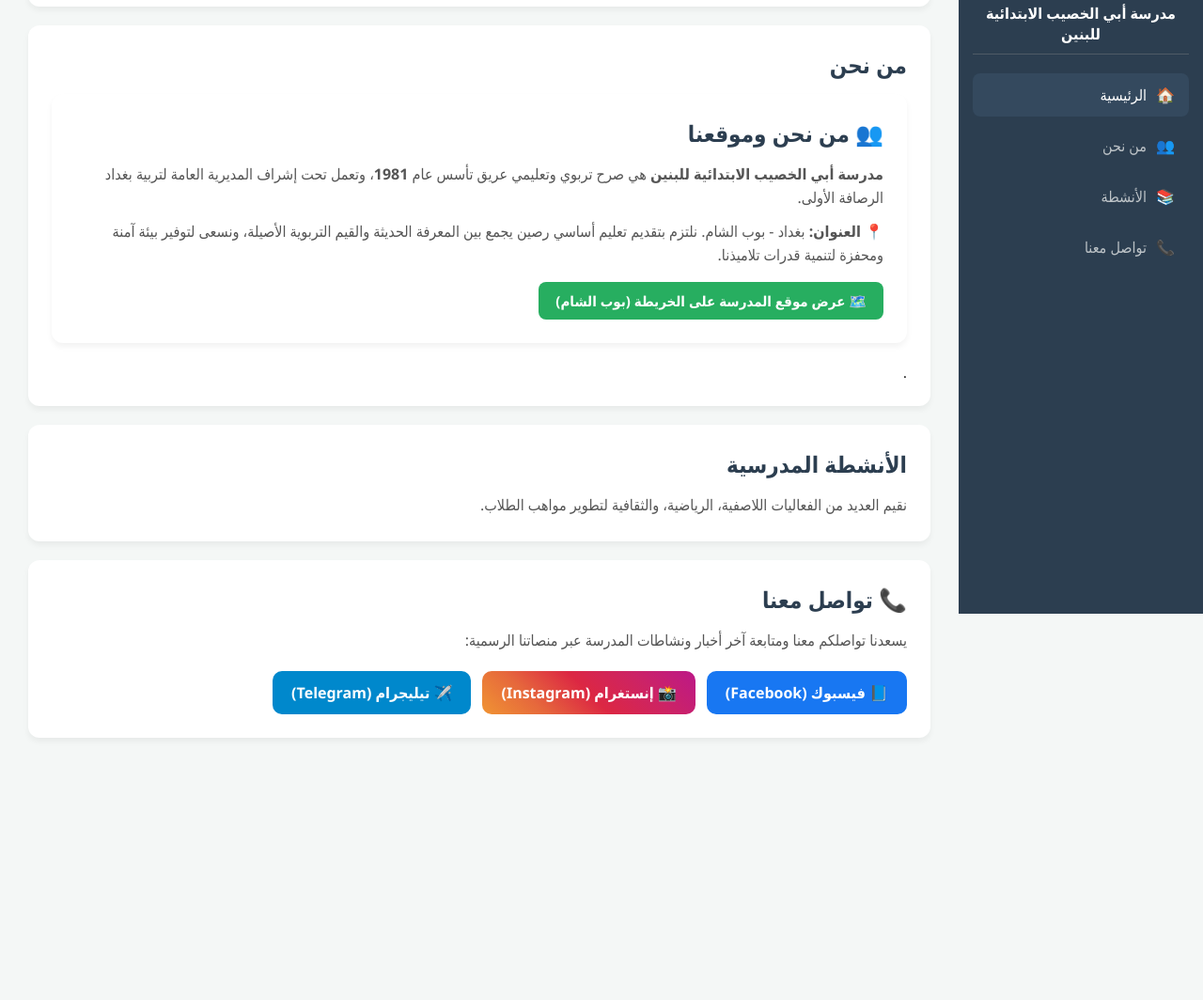
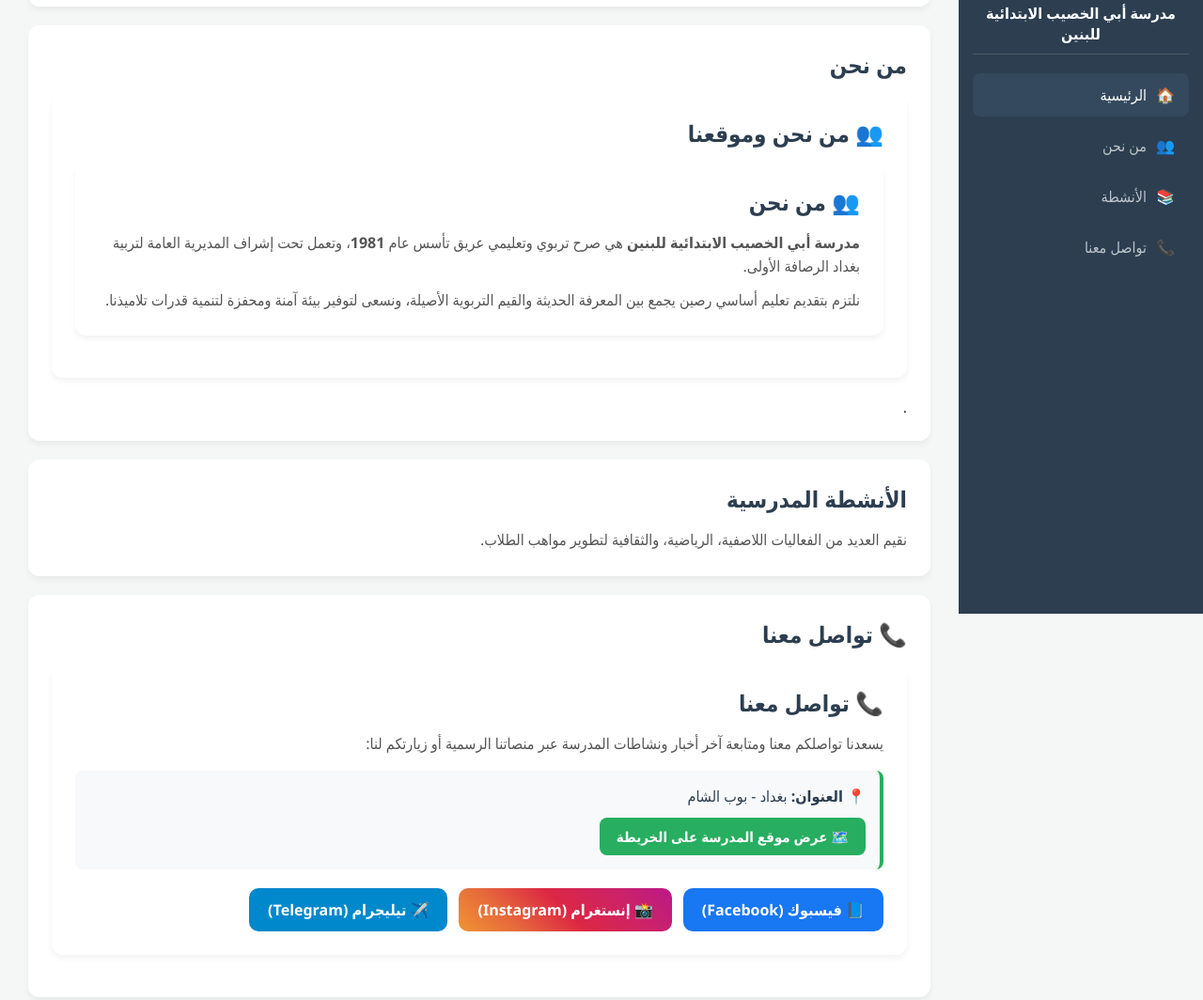
Before and after one commit to basharnasr/ABI.ALKHASIBPS, a plain HTML site: page index.html in a window 1280 px wide. Shown: the part 147-1211 px from the top of the page at 94% size. Before the commit the page ends 982 px from the top, so only its background shows below. Drawn offline with Linux system fonts and the light colour scheme.

Commit message:
Refactor 'About' and 'Contact' sections in index.html
Updated the 'About' and 'Contact' sections to improve clarity and organization.

```diff
--- a/index.html
+++ b/index.html
@@ -197,18 +197,16 @@
 
         <section id="about">
             <h2>من نحن</h2><section id="about">
-    <h2>👥 من نحن وموقعنا</h2>
-    <p>
-        <strong>مدرسة أبي الخصيب الابتدائية للبنين</strong> هي صرح تربوي وتعليمي عريق تأسس عام <strong>1981</strong>، وتعمل تحت إشراف المديرية العامة لتربية بغداد الرصافة الأولى.
-    </p>
-    <p style="margin-top: 10px;">
-        📍 <strong>العنوان:</strong> بغداد - بوب الشام. نلتزم بتقديم تعليم أساسي رصين يجمع بين المعرفة الحديثة والقيم التربوية الأصيلة، ونسعى لتوفير بيئة آمنة ومحفزة لتنمية قدرات تلاميذنا.
-    </p>
+    <h2>👥 من نحن وموقعنا</h2><section id="about">
+            <h2>👥 من نحن</h2>
+            <p>
+                <strong>مدرسة أبي الخصيب الابتدائية للبنين</strong> هي صرح تربوي وتعليمي عريق تأسس عام <strong>1981</strong>، وتعمل تحت إشراف المديرية العامة لتربية بغداد الرصافة الأولى.
+            </p>
+            <p style="margin-top: 10px;">
+                نلتزم بتقديم تعليم أساسي رصين يجمع بين المعرفة الحديثة والقيم التربوية الأصيلة، ونسعى لتوفير بيئة آمنة ومحفزة لتنمية قدرات تلاميذنا.
+            </p>
+        </section>
 
-    <!-- زر خرائط جوجل المرتبط بموقع المدرسة -->
-    <div style="margin-top: 15px;">
-        <a href="https://maps.app.goo.gl/DGC6X4t8vJ82f1bv8?g_st=ic" target="_blank" style="display: inline-flex; align-items: center; gap: 8px; background-color: #27ae60; color: white; padding: 10px 18px; border-radius: 8px; text-decoration: none; font-weight: bold; font-size: 15px;">
-            🗺️ عرض موقع المدرسة على الخريطة (بوب الشام)
         </a>
     </div>
 </section>.
@@ -222,8 +220,21 @@
 
         <section id="contact">
             <h2>📞 تواصل معنا</h2>
-            <p>يسعدنا تواصلكم معنا ومتابعة آخر أخبار ونشاطات المدرسة عبر منصاتنا الرسمية:</p>
+            <section id="contact">
+            <h2>📞 تواصل معنا</h2>
+            <p>يسعدنا تواصلكم معنا ومتابعة آخر أخبار ونشاطات المدرسة عبر منصاتنا الرسمية أو زيارتكم لنا:</p>
 
+            <!-- معلومات العنوان والخرائط -->
+            <div style="margin-top: 15px; margin-bottom: 20px; background-color: #f8f9fa; padding: 15px; border-radius: 8px; border-right: 4px solid #27ae60;">
+                <p style="margin-bottom: 10px; color: #2c3e50;">
+                    📍 <strong>العنوان:</strong> بغداد - بوب الشام
+                </p>
+                <a href="https://maps.app.goo.gl/DGC6X4t8vJ82f1bv8?g_st=ic" target="_blank" style="display: inline-flex; align-items: center; gap: 8px; background-color: #27ae60; color: white; padding: 10px 18px; border-radius: 8px; text-decoration: none; font-weight: bold; font-size: 15px;">
+                    🗺️ عرض موقع المدرسة على الخريطة
+                </a>
+            </div>
+
+            <!-- أزرار التواصل الاجتماعي -->
             <div class="social-links">
                 <a href="https://www.facebook.com/share/1FGipxyTgT/?mibextid=wwXIfr" target="_blank" class="social-btn facebook">
                     📘 فيسبوك (Facebook)
@@ -236,6 +247,9 @@
                 </a>
             </div>
         </section>
+                </a>
+            </div>
+        </section>
     </main>
 
 </body>
```
